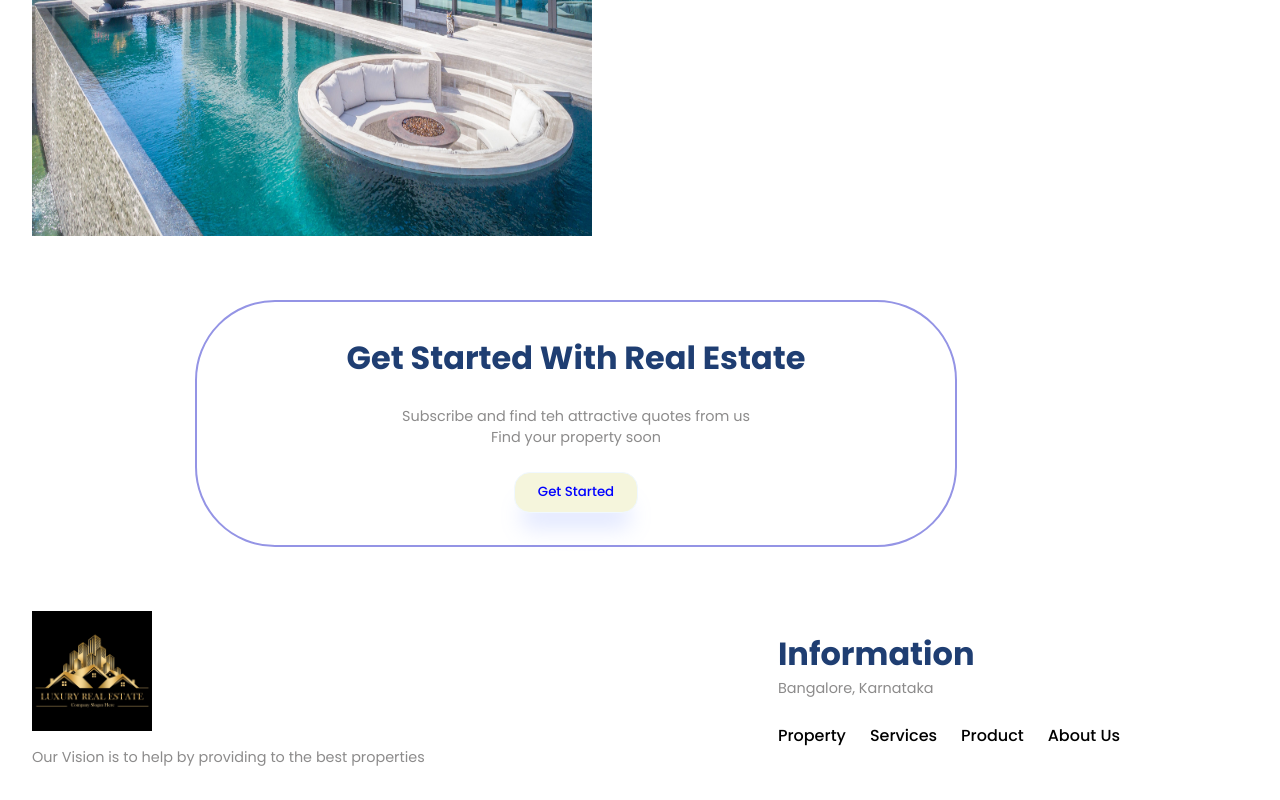
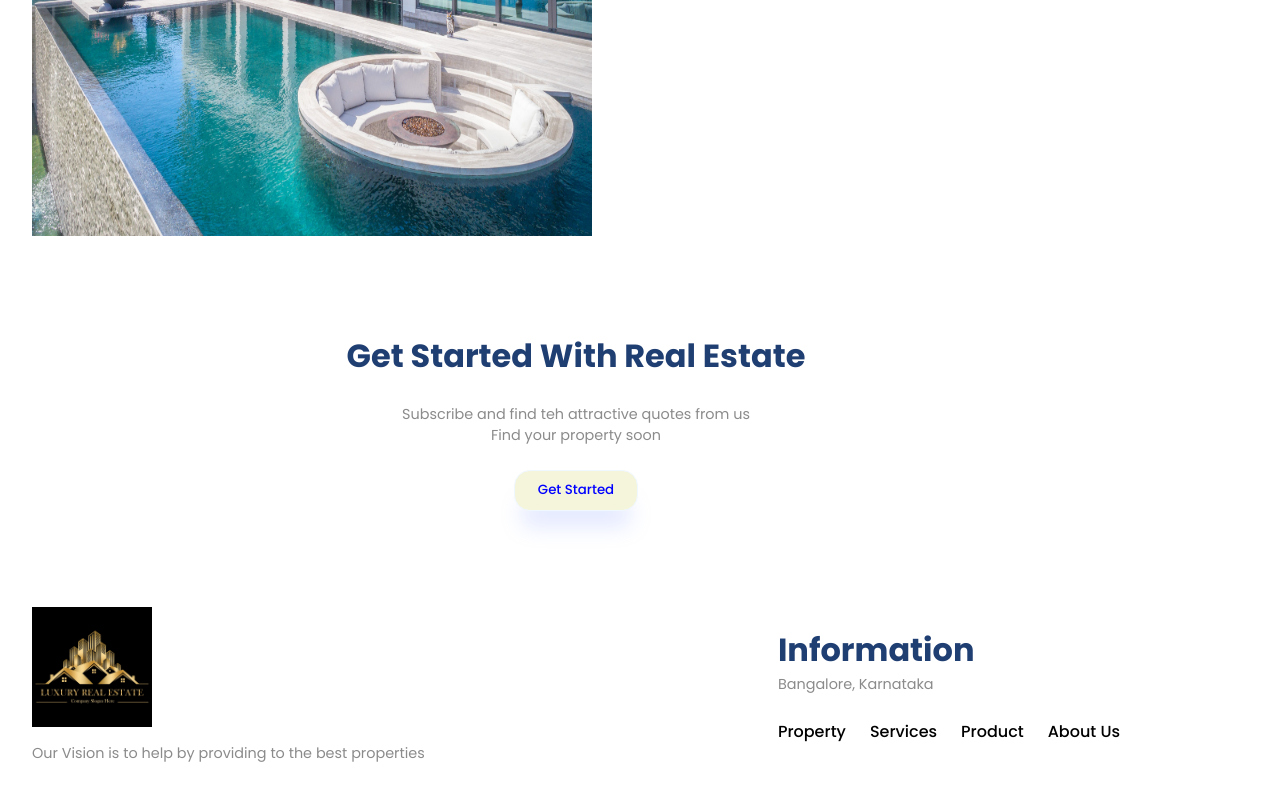
Before and after one commit to Aamir-Manzoor/Real-Estate-Web-Application, a React (Vite) app: page / in a window 1280 px wide. Shown: the part 3046-3846 px from the top of the page. Built offline with nearby package versions, Linux system fonts and the light colour scheme.

Commit message:
changes in get started

```diff
--- a/src/components/getStarted/getStarted.css
+++ b/src/components/getStarted/getStarted.css
@@ -4,8 +4,6 @@
   gap: 1.5rem;
   /* background-color: orangered; */
   padding: 2rem;
-  border-radius: 5rem;
-  border: 2px solid rgb(148, 148, 229);
   text-align: center;
 }
 
```
